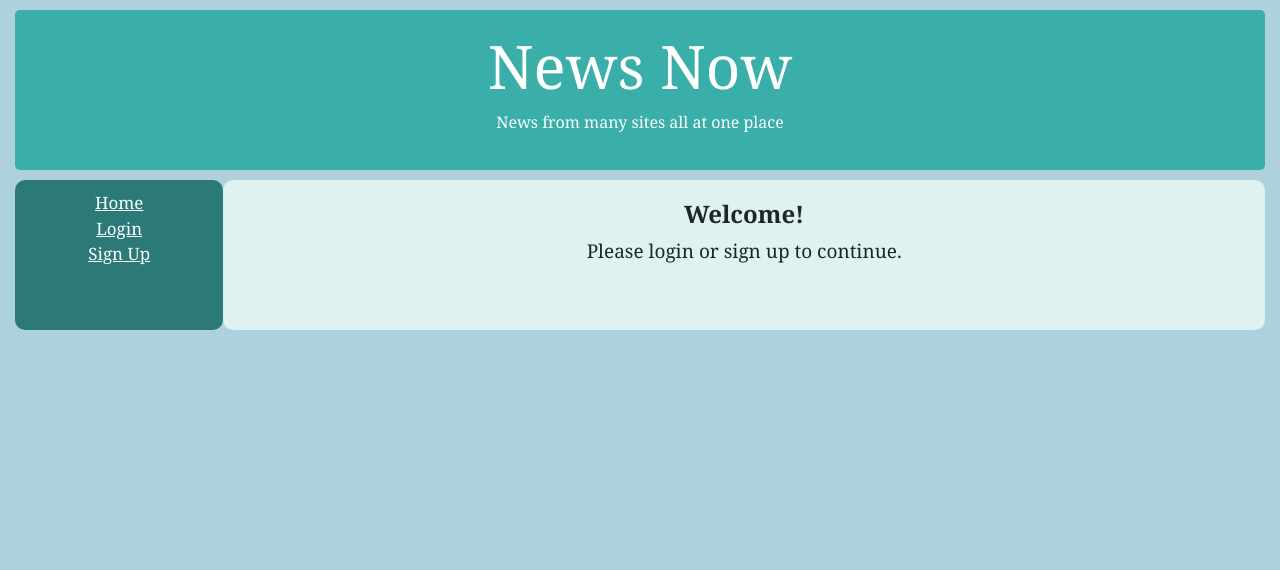
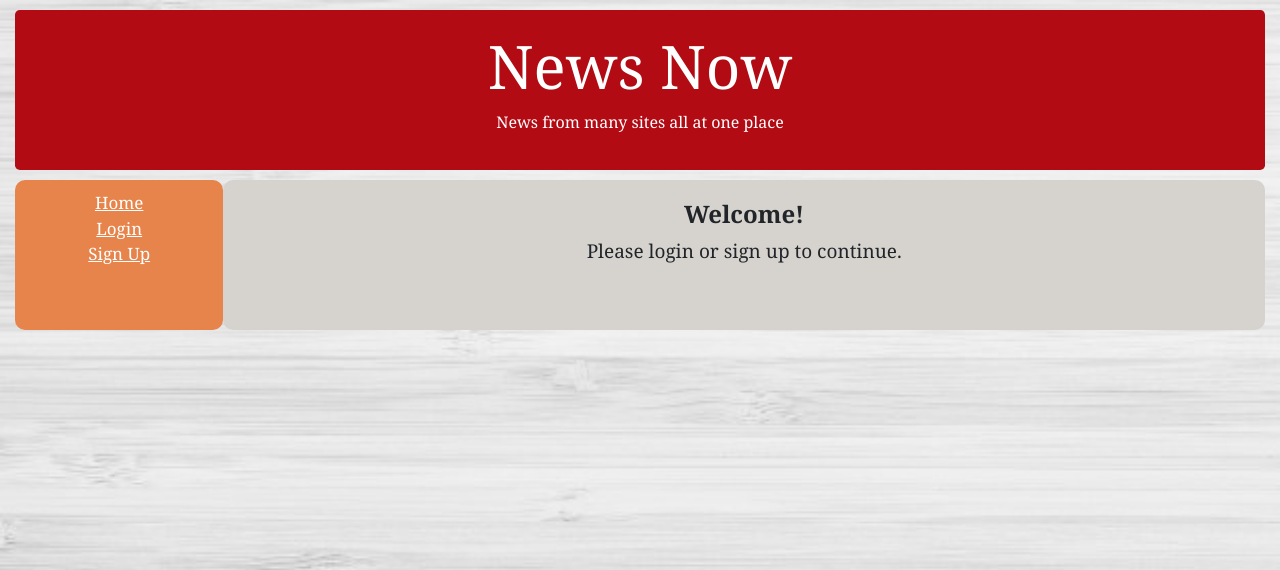
Before and after one commit to Jayashrri/DeltaFinalProject, a Django app: page /newspage/ in a window 1280 px wide. Shown: the top 570 px of the page. Run offline with Django 3.2, Linux system fonts and the light colour scheme; some libraries are stand-ins or nearby versions.

Commit message:
Styling Changes

```diff
--- a/NewsPage/newspage/static/style.css
+++ b/NewsPage/newspage/static/style.css
@@ -16,7 +16,7 @@ h4 {
 }
 
 .col-sm-2 {
-    background-color: #2B7A78;
+    background-color: rgb(231, 132, 75);
     border-radius: 10px;
 }
 
@@ -24,7 +24,7 @@ h4 {
     margin-bottom: 10px;
     margin-top: 10px;
     padding: 20px;
-    background-color: #3AAFA9;
+    background-color: rgb(179, 11, 20);
     color: #FEFFFF;
 }
 
@@ -33,12 +33,14 @@ h4 {
 }
 
 html body {
-    background-color: rgb(173, 210, 221);
+    background-image: url("basebg.jpg");
+    background-repeat: no-repeat;
+    background-size: cover;
     font-family: Georgia, 'Times New Roman', Times, serif;
 }
 
 .col-sm-10 {
-    background-color: #DEF2F1;
+    background-color: rgb(214, 211, 207);
     border-radius: 10px;
     padding: 20px;
     font-size: 19px;
```
Also changed, not shown: other parts of NewsPage/newspage/static/style.css (+1 -1 lines), NewsPage/newspage/static/basebg.jpg (added).
